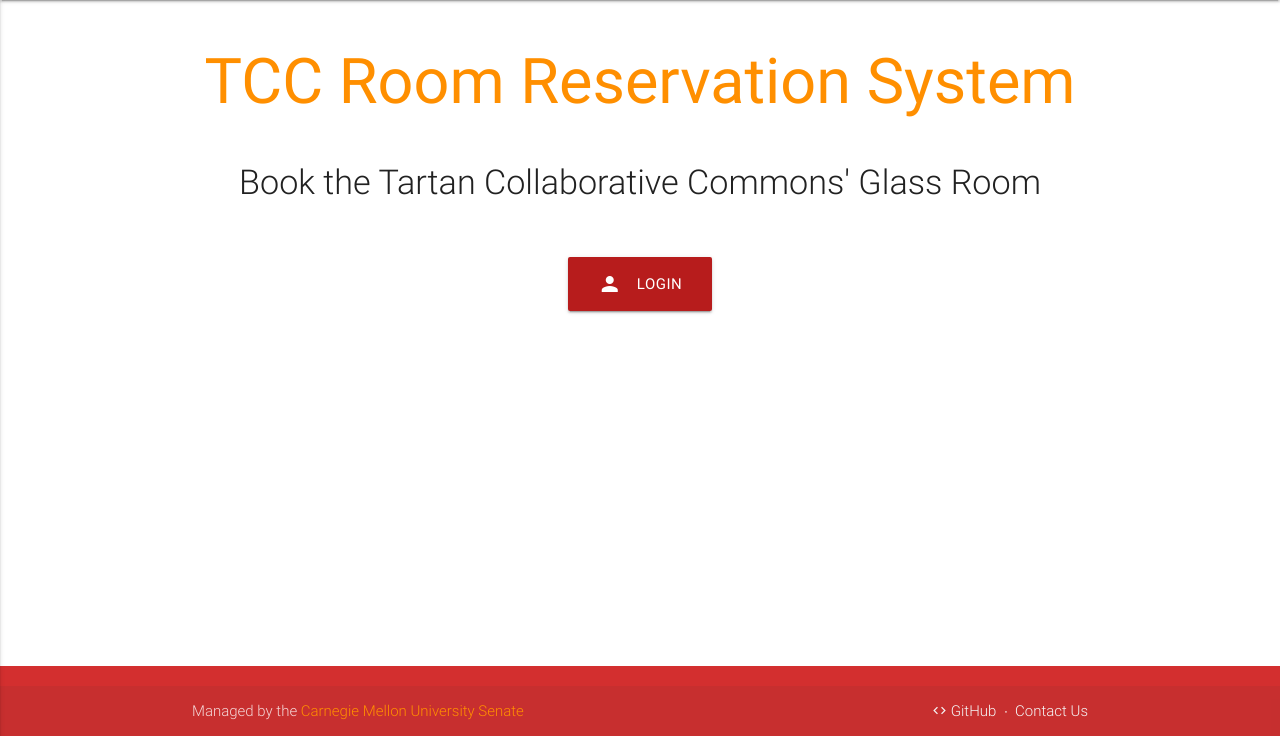
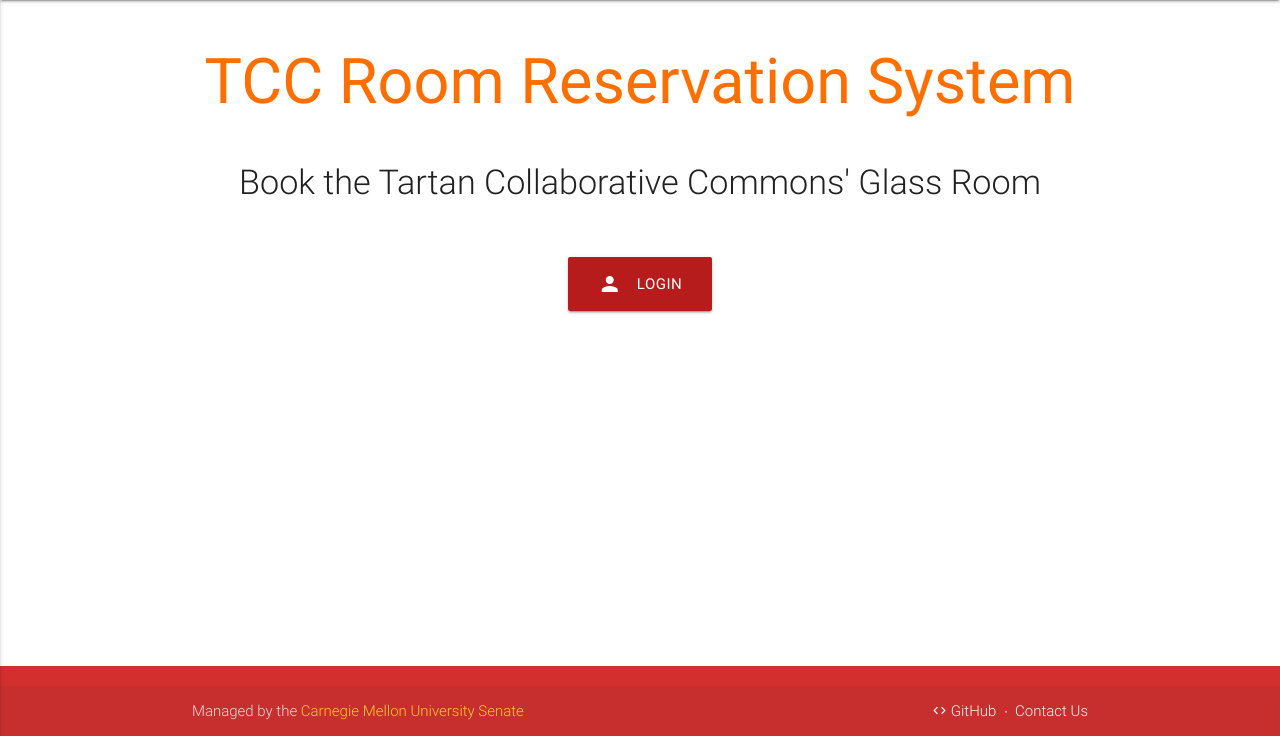
Before and after one commit to CMU-Senate/tcc-room-reservation, a Python web app: template templates/index.html in a window 1280 px wide. Shown: the part 64-800 px from the top of the page. Run offline with Jinja, Linux system fonts and the light colour scheme; the template is opened without the code that fills it, so the values that code supplies are empty.

Commit message:
Minor cosmetic fixes

```diff
--- a/templates/base.html
+++ b/templates/base.html
@@ -93,11 +93,11 @@
       <div class="footer-copyright">
         <div class="container">
         Managed by the
-        <a class="amber-text text-darken-3" href="http://www.cmusenate.org.edu/" target="_blank">
+        <a class="amber-text text-lighten-1" href="https://www.cmusenate.org/" target="_blank">
           Carnegie Mellon University Senate
         </a>
         <span class="right">
-          <a class="grey-text text-lighten-4" href="https://github.com/sushain97/Funding-at-CMU" target="_blank">
+          <a class="grey-text text-lighten-4" href="https://github.com/sushain97/tcc-room-reservation" target="_blank">
             <i class="material-icons tiny" id="code-icon">code</i> GitHub
           </a>
           &nbsp;&#8729;&nbsp;&nbsp;<a href="/contact" class="grey-text text-lighten-4">Contact Us</a>
--- a/templates/index.html
+++ b/templates/index.html
@@ -3,7 +3,7 @@
 {% block main %}
 <div class="section">
   <div class="container">
-    <h1 class="center amber-text text-darken-3">TCC Room Reservation System</h1>
+    <h1 class="center amber-text text-darken-4">TCC Room Reservation System</h1>
     <div class="row center">
       <h4 class="col s12 light" id="title">
         Book the Tartan Collaborative Commons' Glass Room
```
